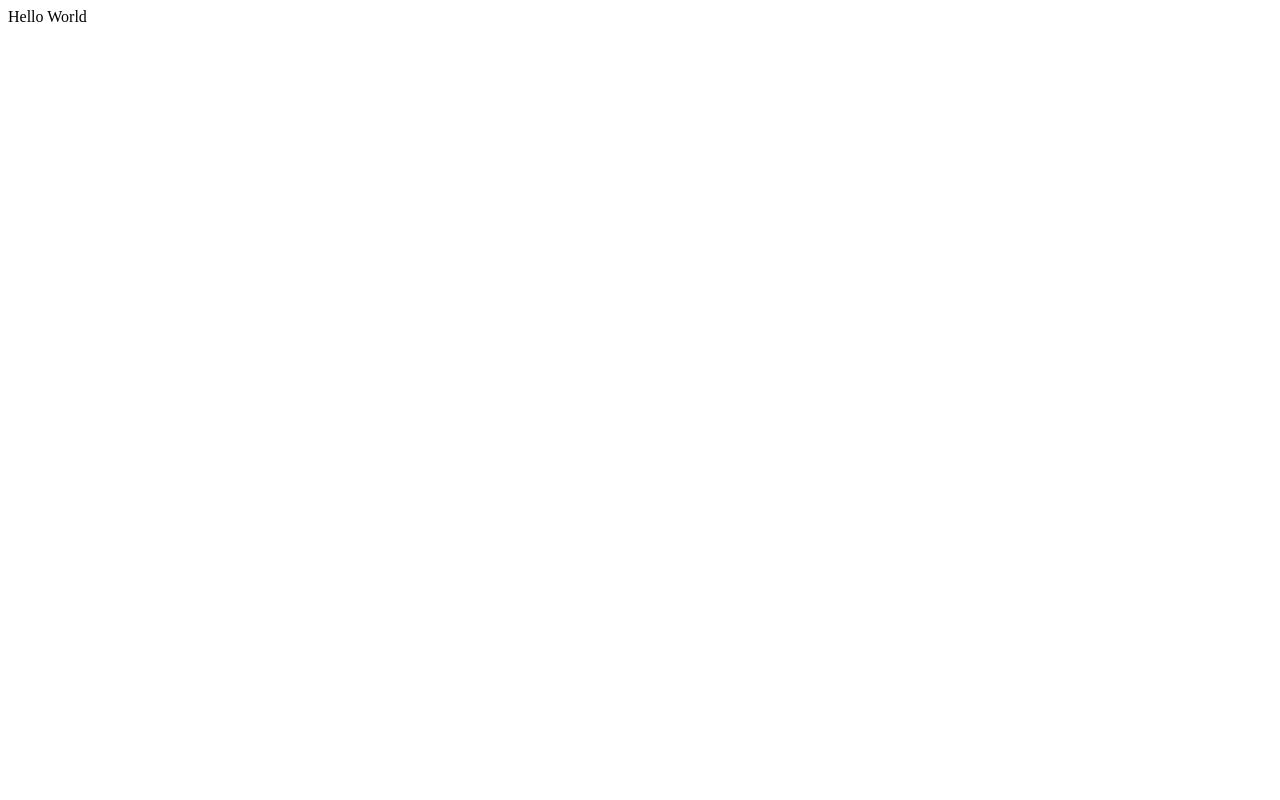
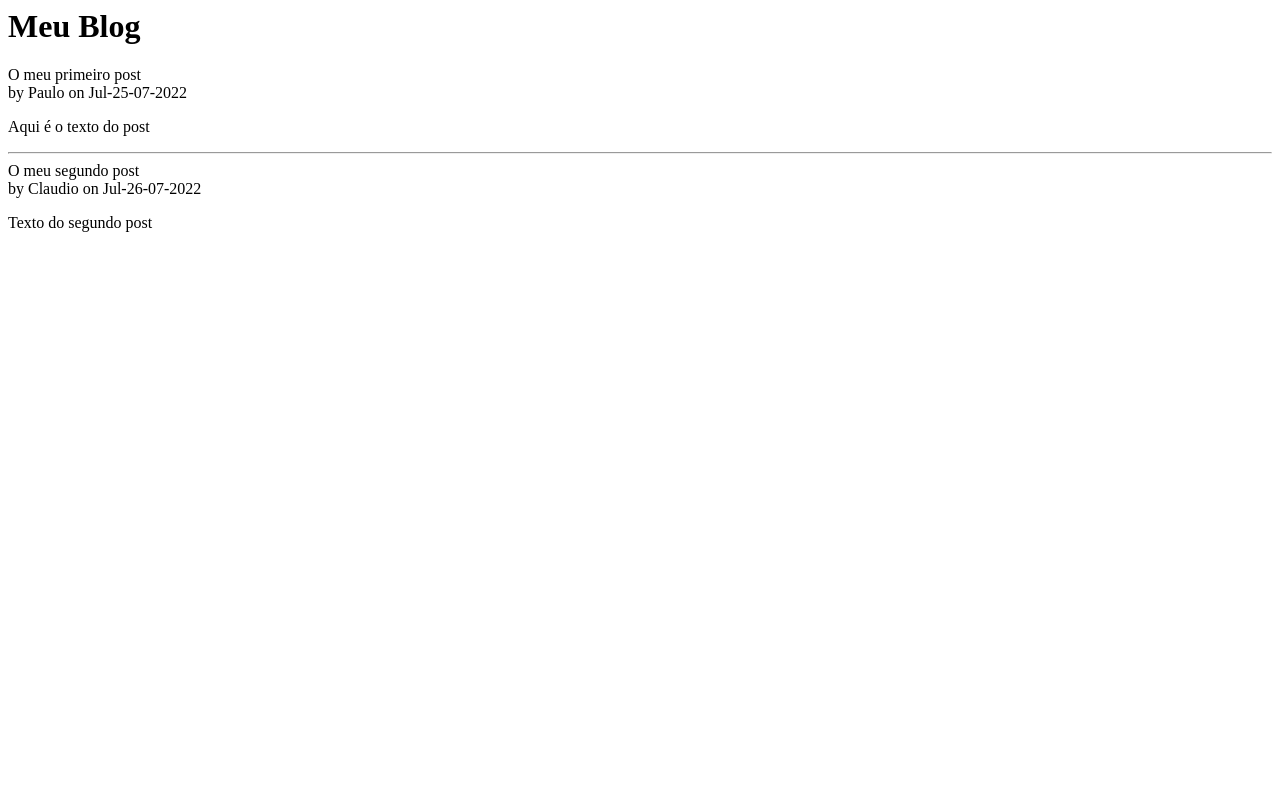
Before and after one commit to PauloHBC/Ocean-Blog, a Flask app: page / in a window 1280 px wide. Before the commit the page is almost empty. Run offline with Flask 2, Linux system fonts and the light colour scheme.

Commit message:
Atualização

```diff
--- a/app.py
+++ b/app.py
@@ -1,11 +1,24 @@
 from flask import Flask, render_template
+from datetime import datetime
 
 app = Flask ("hello")
 
+posts = [
+    {
+        "title": "O meu primeiro post",
+        "body": "Aqui é o texto do post",
+        "author": "Paulo",
+        "created":datetime(2022,7,25)
+    },
+    {
+        "title": "O meu segundo post",
+        "body": "Texto do segundo post",
+        "author": "Claudio",
+        "created": datetime(2022,7,26)
+    }
+
+]
+
 @app.route("/")
-def hello():
-    return "Hello World"
-
-@app.route("/meuContato")
-def meuContato():
-    return render_template('index.html')
+def index():
+    return render_template("index.html", posts=posts)
--- a/templates/index.html
+++ b/templates/index.html
@@ -1,17 +1,27 @@
 <html>
-        <head>
-            <title> Contatos </title>
+    <head>
+            <title> Meu Blog </title>
     </head>
     <body>
-        <a href="https://www.oceanbrasil.com/"> Isso é um link </a>
-        <h1>Paulo Henrique</h1>
-        <h2>paulo@email.com</h2>
-        <h3>ex:11954545454</h3>
+        <h1> Meu Blog </h1>
 
-        <ol>
+        {% for post in posts %}
+            <article class="post">
+                <header>
+                    <div>
+                        <hi>{{ post.title }}</hi>
+                        <div class="about">
+                         by {{ post.author }} on {{ post.created.strftime('%b-%d-%m-%Y') }}
+                        </div>
+                </header>
+                <p class="body"> {{ post.body }}</p>
+            </article>
+            {% if not loop.last %}
+                <hr>
+            {% endif %}
 
-            <li> item 1</li>
-            <li> item 2</li>
-        </ol>
-        </body>
+        {% endfor %}
+
+
+    </body>
  </html>
```
